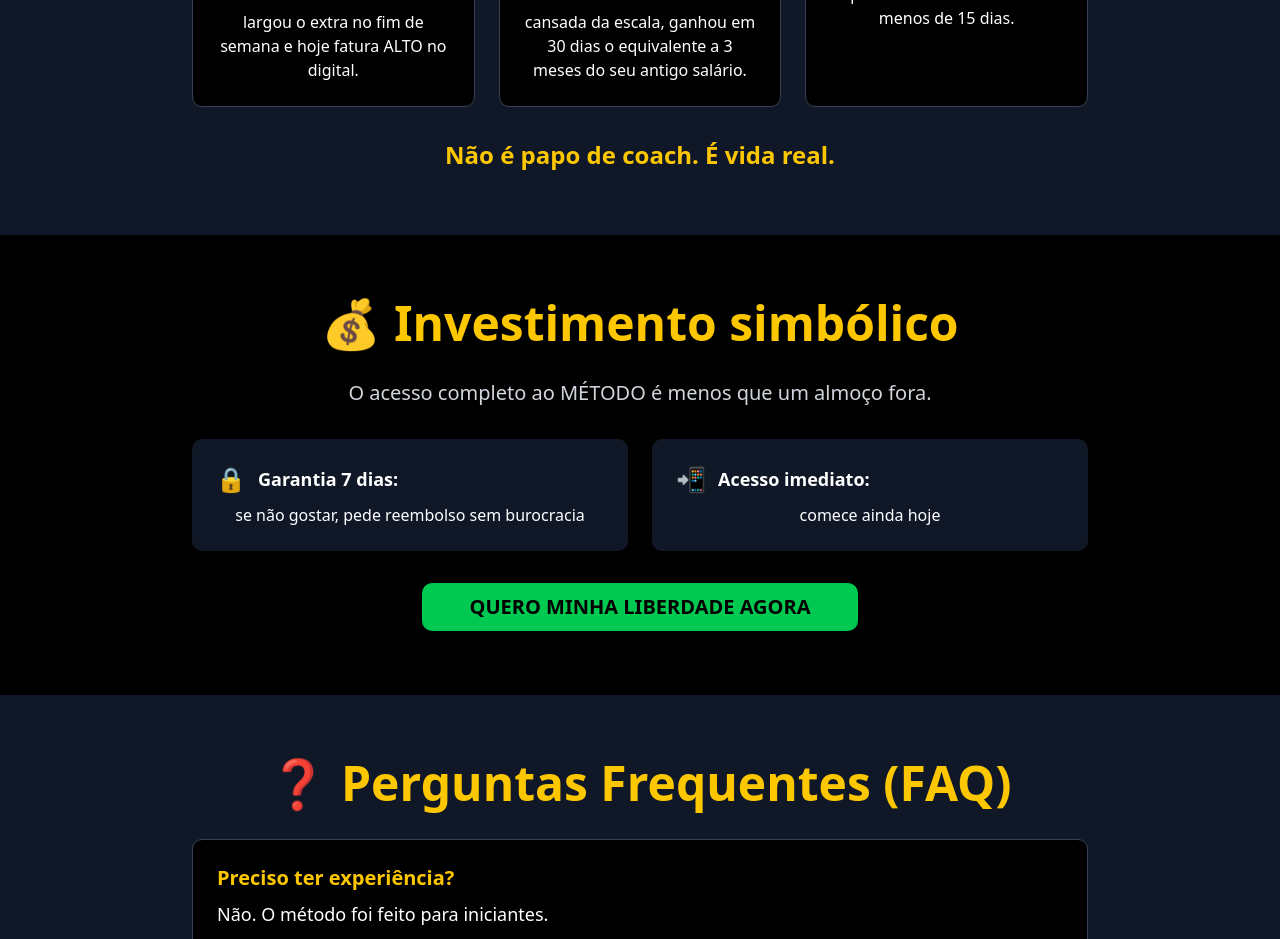
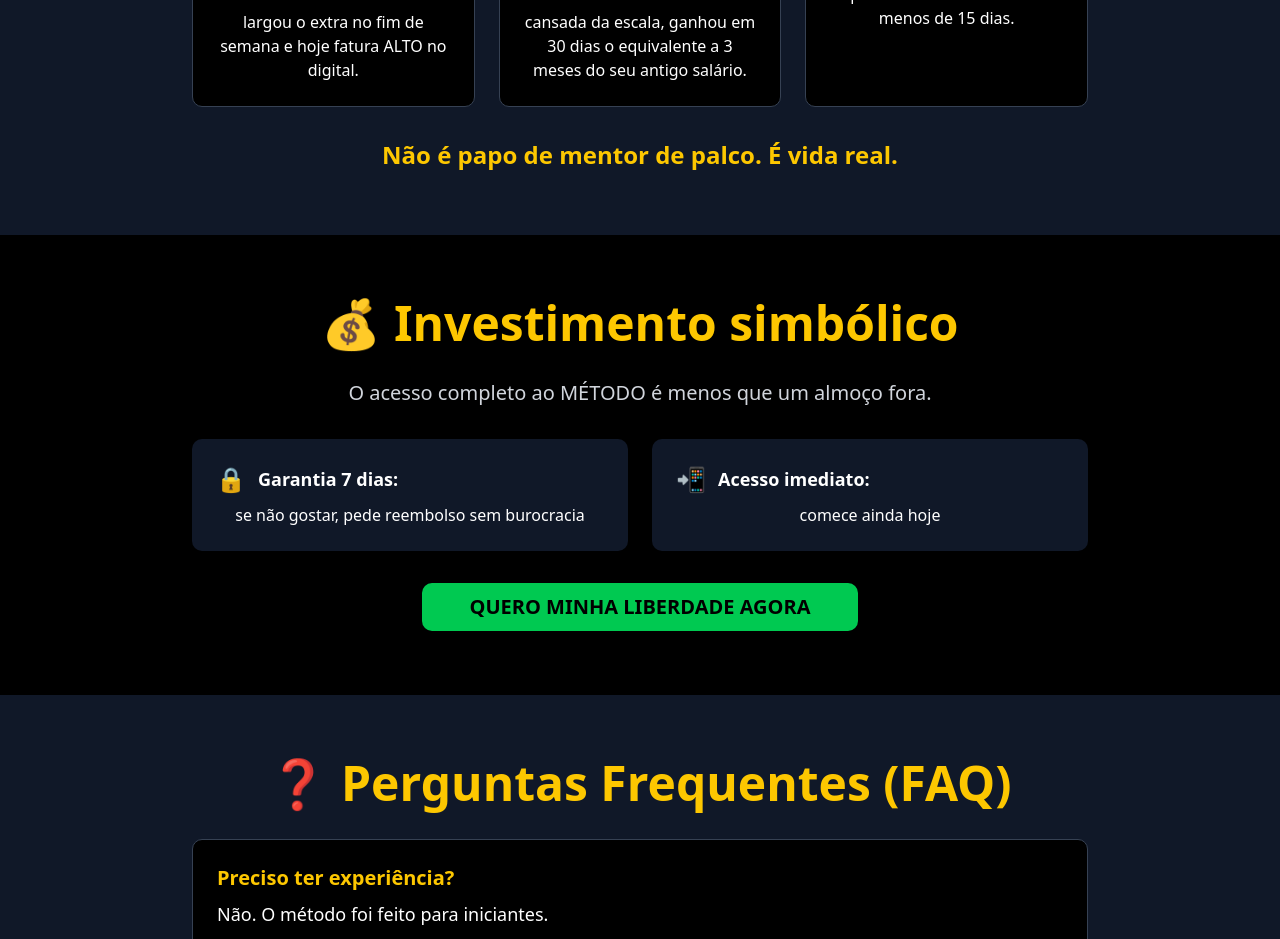
Before and after one commit to jsbjoubert/black-code-landing, a React (Vite) app in the folder black-code-landing/home/ubuntu/black-code-landing/: page / in a window 1280 px wide. Shown: the part 1920-2859 px from the top of the page. Built offline with nearby package versions, Linux system fonts and the light colour scheme.

Commit message:
Update App.jsx

```diff
--- a/black-code-landing/home/ubuntu/black-code-landing/src/App.jsx
+++ b/black-code-landing/home/ubuntu/black-code-landing/src/App.jsx
@@ -128,7 +128,7 @@ const handleCtaClick = () => {
           </div>
 
           <p className="text-2xl font-bold text-yellow-400">
-            Não é papo de coach. É vida real.
+            Não é papo de mentor de palco. É vida real.
           </p>
         </div>
       </section>
```
